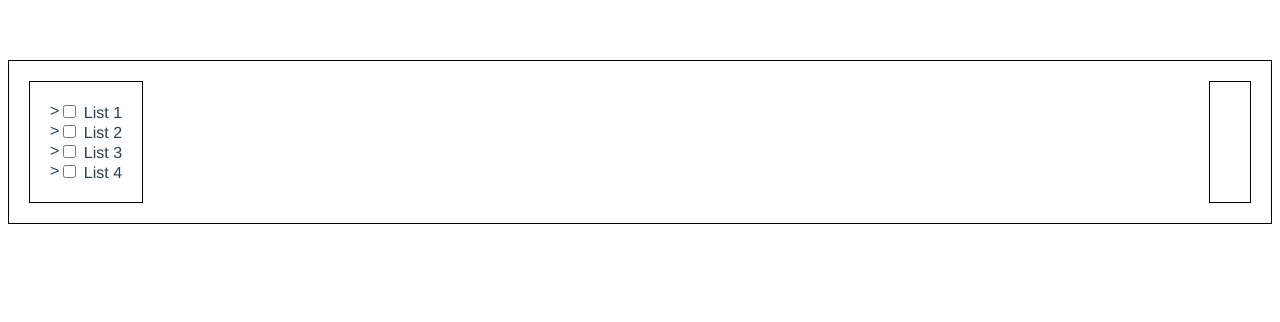
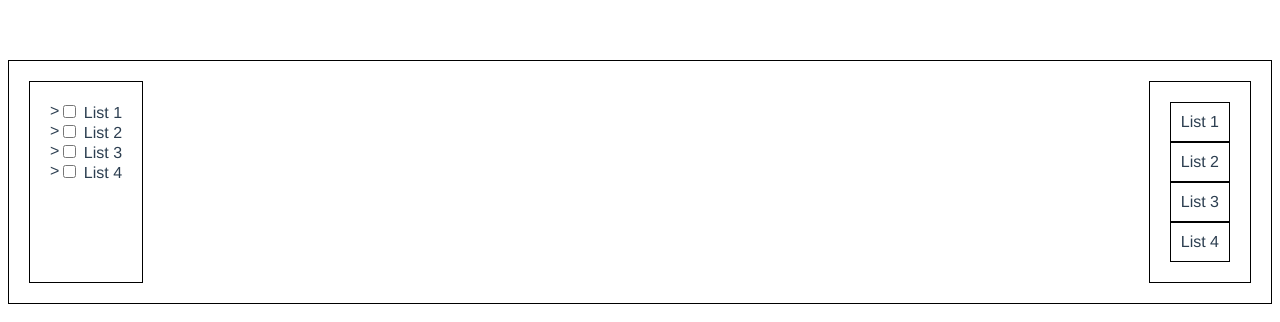
Before and after one commit to Macovka/color-list, a Vue app: page / in a window 1280 px wide. Shown: the top 322 px of the page. Built offline with nearby package versions, Linux system fonts and the light colour scheme.

Commit message:
list-block component

```diff
--- a/src/components/LeftPanel.vue
+++ b/src/components/LeftPanel.vue
@@ -13,11 +13,11 @@
     components: {
       ListDropdown
     },
-    data() {
-      return {
-        lists: ['List 1', 'List 2', 'List 3', 'List 4']
+    computed: {
+      lists () {
+        return this.$store.state.lists
       }
-    },
+    }
   }
 </script>
 
--- /dev/null
+++ b/src/components/ListBlock.vue
@@ -0,0 +1,23 @@
+<template>
+  <div class="list-block__wrapper">
+    {{ list }}
+  </div>
+</template>
+
+<script>
+  export default {
+    props: {
+      list: {
+        type: String,
+        reqired: true
+      }
+    },
+  }
+</script>
+
+<style scoped>
+.list-block__wrapper {
+  border: 1px solid black;
+  padding: 10px;
+}
+</style>
--- a/src/components/ListDropdown.vue
+++ b/src/components/ListDropdown.vue
@@ -5,7 +5,7 @@
       <span v-else>˅</span>
     </div>
     <label>
-      <input type="checkbox">
+      <input type="checkbox" v-model="isListSelected">
       {{ list }}
     </label>
   </div>
@@ -24,15 +24,20 @@ export default {
     ListItem
   },
   props: {
-      list: {
-        type: String,
-        reqired: true
-      }
-    },
+    list: {
+      type: String,
+      reqired: true
+    }
+  },
   data() {
     return {
       isOpen: false,
-      items: ['Item 1', 'Item 2', 'Item 3', 'Item 4']
+      isListSelected: false
+    }
+  },
+  computed: {
+    items () {
+      return this.$store.state.items
     }
   },
   methods: {
--- a/src/components/RightPanel.vue
+++ b/src/components/RightPanel.vue
@@ -1,12 +1,23 @@
 <template>
   <div class="right-panel">
-
+    <div v-for="list in lists" :key="list">
+      <list-block :list="list" />
+    </div>
   </div>
 </template>
 
 <script>
+  import ListBlock from '@/components/ListBlock.vue'
+
   export default {
-
+    components: {
+      ListBlock
+    },
+    computed: {
+      lists () {
+        return this.$store.state.lists
+      }
+    }
   }
 </script>
 
--- a/src/store/index.js
+++ b/src/store/index.js
@@ -1,11 +1,9 @@
 import { createStore } from 'vuex'
 
 const store = createStore({
-  modules: {
-
-  },
   state: {
-
+    lists: ['List 1', 'List 2', 'List 3', 'List 4'],
+    items: ['Item 1', 'Item 2', 'Item 3', 'Item 4']
   },
   getters: {
 
```
